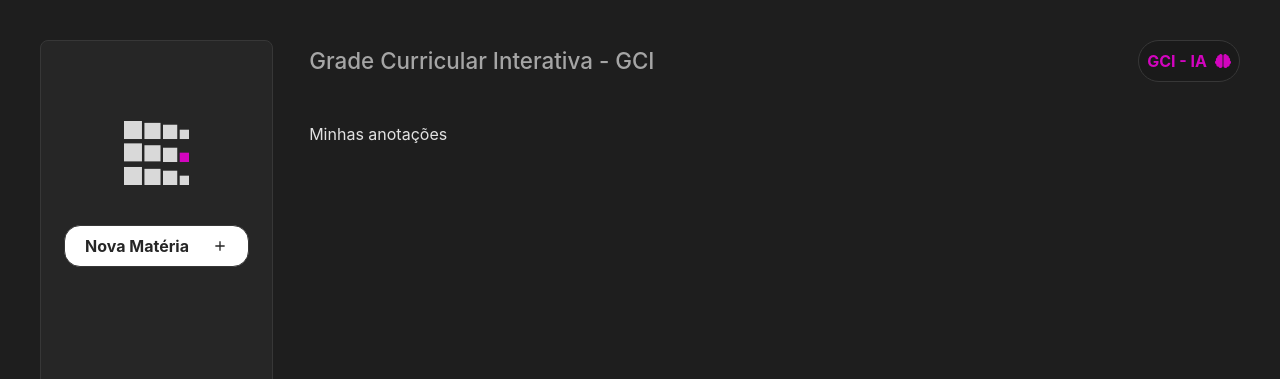
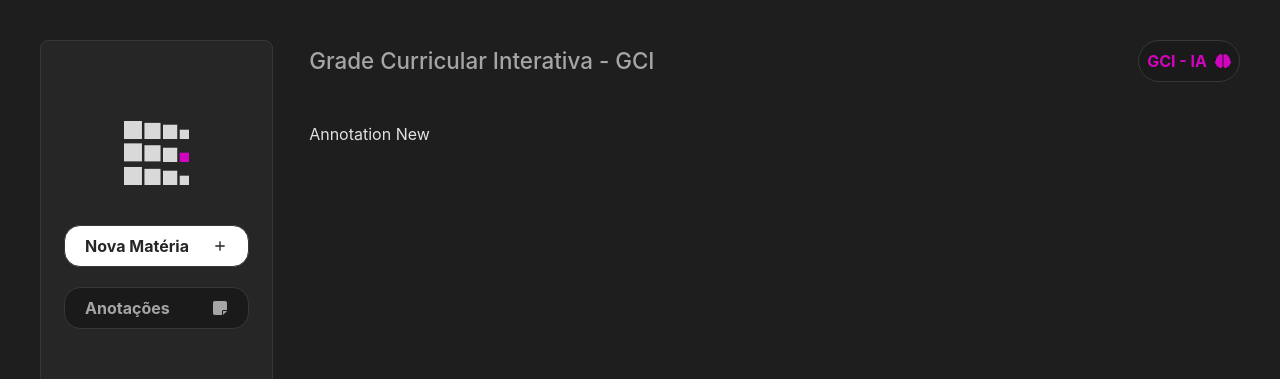
Before and after one commit to SantosDiv/gci-gerenciador-interativo, a React (Vite) app: page /dashboard/annotations/new in a window 1280 px wide. Shown: the top 379 px of the page. Built offline with nearby package versions, Linux system fonts and the light colour scheme; no server answers; sample sign-in values are in the browser's storage.

Commit message:
chore: criando estrutura de paginas de annotations

```diff
--- a/src/MainRoutes.tsx
+++ b/src/MainRoutes.tsx
@@ -1,5 +1,15 @@
 import { BrowserRouter, Routes, Route, Navigate, Outlet } from 'react-router-dom';
-import { Login, Home, RootDash, DisciplineShow, DisciplineNew } from './pages';
+import {
+  Login,
+  Home,
+  RootDash,
+  DisciplineShow,
+  DisciplineNew,
+  Annotations,
+  AnnotationEdit,
+  AnnotationNew,
+  AnnotationShow
+} from './pages';
 
 function ProtectedRoute({ children }:any) {
   const logged = true;
@@ -26,8 +36,11 @@ export default function MainRoutes() {
             </Route>
 
             <Route path='themes/:id/edit' element={<>Editar tema</>} />
-            <Route path='annotations' element={<>Minhas anotações</>}>
-              <Route path='new' element={<>Nova anotação</>} />
+            <Route path='annotations'>
+              <Route path='' element={<Annotations/>}/>
+              <Route path=':id' element={<AnnotationShow/>} />
+              <Route path='new' element={<AnnotationNew/>} />
+              <Route path=':id/edit' element={<AnnotationEdit/>} />
             </Route>
           </Route>
         </Route>
--- a/src/components/common/SideBarMenu.tsx
+++ b/src/components/common/SideBarMenu.tsx
@@ -3,6 +3,7 @@ import { BiPlus } from 'react-icons/bi';
 import { signOut } from 'firebase/auth';
 import { FiLogOut } from "react-icons/fi";
 import { auth } from '@/integrations/firebase/FirebaseConfig';
+import { FaNoteSticky } from 'react-icons/fa6';
 
 import CustomButton from '@/components/common/CustomButton';
 
@@ -27,7 +28,7 @@ export default function SideBarMenu() {
         <Link to='/dashboard'><img src={logo} alt="Logo gci medium" className='h-[4rem] mt-10' /></Link>
         <nav className='mt-10 w-[80%] flex flex-col gap-5'>
           <CustomButton onClick={() => navigate('/dashboard/disciplines/new')} value="Nova Matéria" icon={<BiPlus/>} />
-          {/* <CustomButton value="Anotações" icon={<FaNoteSticky/>} variant='secondary'/> */}
+          <CustomButton value="Anotações" icon={<FaNoteSticky/>} variant='secondary' onClick={() => navigate('/dashboard/annotations')}/>
         </nav>
       </div>
 
--- /dev/null
+++ b/src/pages/Dashboard/Annotations/AnnotationEdit.tsx
@@ -0,0 +1,3 @@
+export default function AnnotationEdit() {
+  return(<>Annotation Edit</>);
+}
--- /dev/null
+++ b/src/pages/Dashboard/Annotations/AnnotationNew.tsx
@@ -0,0 +1,3 @@
+export default function AnnotationNew() {
+  return(<>Annotation New</>);
+}
--- /dev/null
+++ b/src/pages/Dashboard/Annotations/AnnotationShow.tsx
@@ -0,0 +1,3 @@
+export default function AnnotationShow() {
+  return (<>Annotation Show</>);
+}
--- /dev/null
+++ b/src/pages/Dashboard/Annotations/index.tsx
@@ -0,0 +1,9 @@
+import { Link } from "react-router-dom";
+
+export default function Annotations() {
+  return(<>
+    <Link to='/dashboard/annotations/new'>Nova anotação</Link>
+    <Link to='/dashboard/annotations/1'>Mostrar</Link>
+    <Link to='/dashboard/annotations/1/edit'>Editar</Link>
+  </>);
+}
```
Also changed, not shown: src/pages/Dashboard/index.tsx (+11 -1 lines), src/pages/index.tsx (+15 -2 lines).
